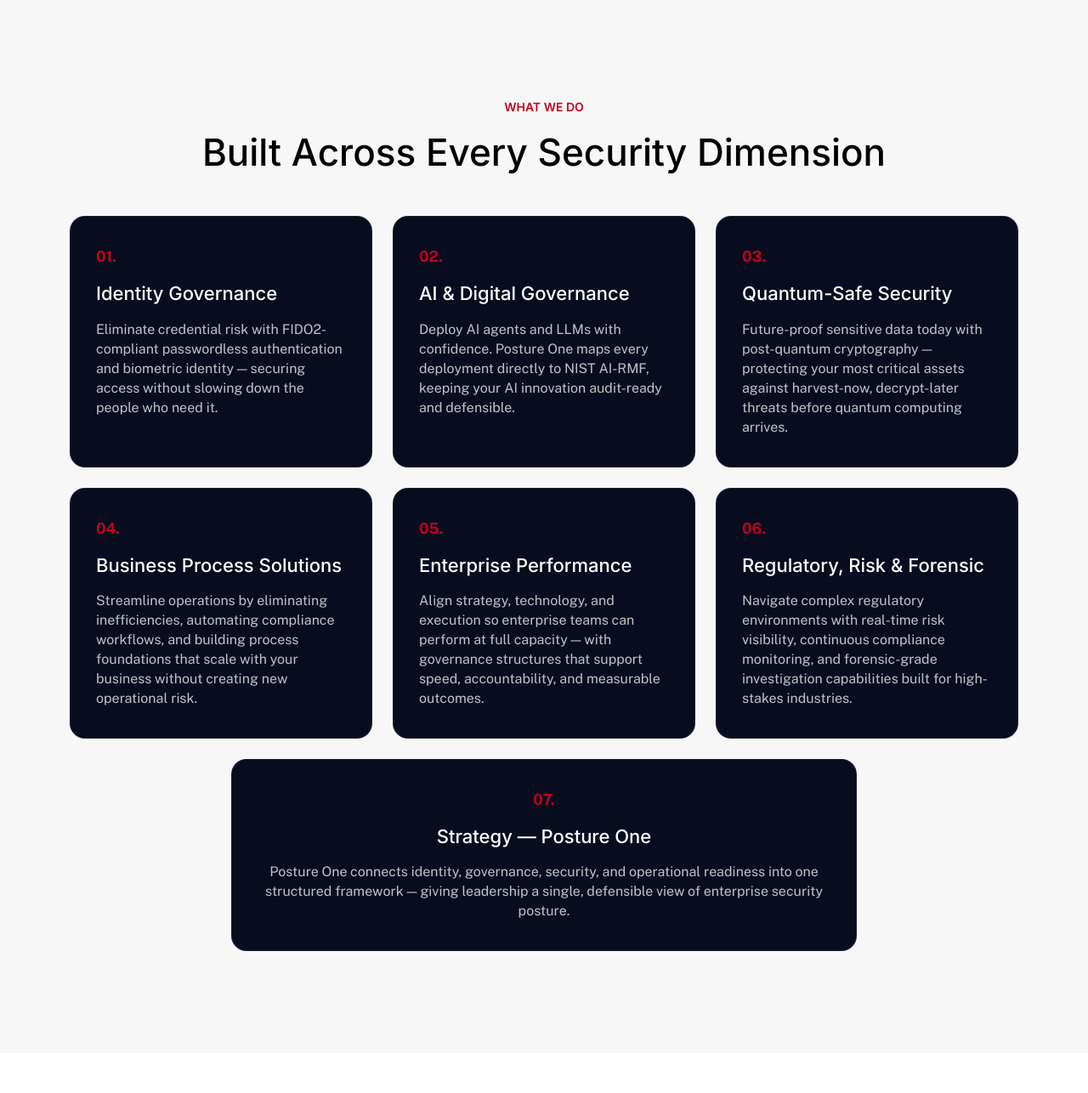
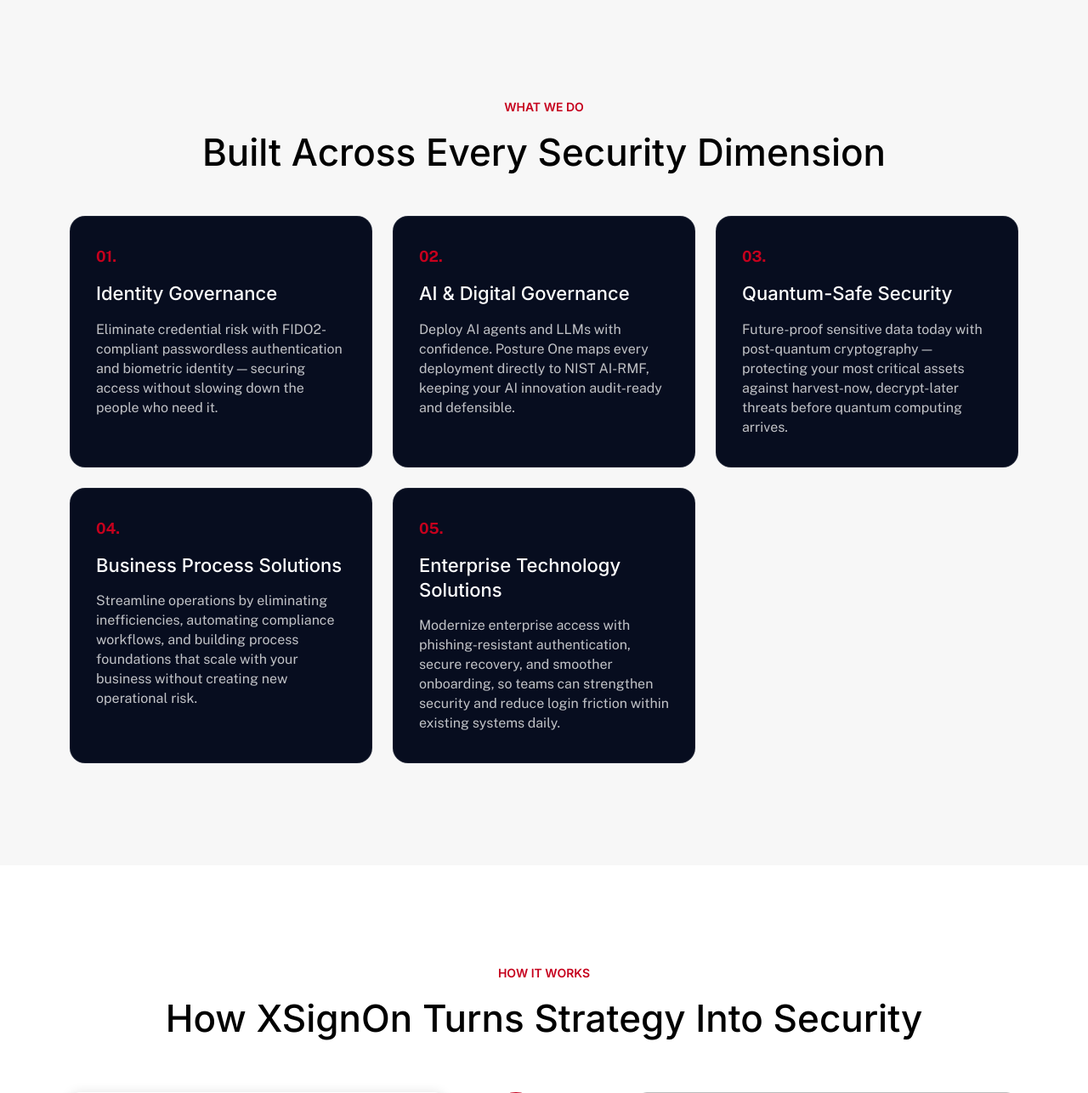
Before and after one commit to kuldeep2181991-ui/xsignon-demo, a Django app: page / in a window 1280 px wide. Shown: the part 1957-3243 px from the top of the page at 85% size. Run offline with Django 5.2, Linux system fonts and the light colour scheme; some libraries are stand-ins or nearby versions.

Commit message:
Updated page design and content

```diff
--- a/templates/header.html
+++ b/templates/header.html
@@ -199,9 +199,7 @@
                                                         <li><a href="{% url 'ai-digital-governance' %}">AI & Digital Governance</a></li>
                                                         <li><a href="{% url 'quantum-safe-security' %}">Quantum-Safe Security</a></li>
                                                         <li><a href="{% url 'business-process-solutions' %}">Business Process Solutions</a></li>
-                                                        <li><a href="#">Enterprise Performance</a></li>
-                                                        <li><a href="#">Regulatory, Risk & Forensic</a></li>
-                                                        <li><a href="#">Strategy</a></li>
+                                                        <li><a href="#">Enterprise Technology Solutions</a></li>
                                                     </ul>
                                                 </li>
                                                  <li class="has-dropdown">
@@ -232,7 +230,6 @@
                                                     </li>   -->
                                                     <li><a href="#">Posture One</a></li>
                                                     <li><a href="#">Passwordless Authenticator</a></li>
-                                                    <li><a href="#">Complaince Automation</a></li>
                                                 </ul>
                                             </li>
                                                 <li>
@@ -241,7 +238,7 @@
                                                         <i class="fa-solid fa-chevron-down"></i>
                                                     </a>
                                                     <ul class="submenu">
-                                                        <li><a href="{% url 'industry-thinking' %}">Industry Thinking</a></li>
+                                                        <!-- <li><a href="{% url 'industry-thinking' %}">Industry Thinking</a></li> -->
                                                         <li><a href="{% url 'xsignon-insights' %}">XSignOn Insights</a></li>
                                                         <li><a href="{% url 'use-cases' %}">Use cases</a></li>
                                                     </ul>
--- a/templates/index.html
+++ b/templates/index.html
@@ -523,9 +523,7 @@ padding-top: 5px;
                                         </div>
                                         <div class="content">
                                             <h3>One Platform</h3>
-                                            <p>
-                                                From identity governance to quantum-safe security — one unified platform built to protect everything that matters.
-                                            </p>
+                                            <p>From identity governance to quantum-safe security — one unified platform built to protect everything that matters.</p>
                                         </div>
                                     </div>
                                 </div>
@@ -537,9 +535,7 @@ padding-top: 5px;
                                         </div>
                                         <div class="content">
                                             <h3>Zero Complexity</h3>
-                                            <p>
-                                                Enterprise-grade cybersecurity, AI governance, and compliance automation — designed for businesses that cannot afford operational disruption.
-                                            </p>
+                                            <p>Enterprise-grade cybersecurity, AI governance, and compliance automation — designed for businesses that cannot afford operational disruption.</p>
                                         </div>
                                     </div>
                                 </div>
@@ -873,12 +869,12 @@ padding-top: 5px;
             <div class="col-xl-4 col-md-6 wow fadeInUp" data-wow-delay=".3s">
                 <div class="service-card">
                     <span class="number">05.</span>
-                    <h3>Enterprise Performance</h3>
-                    <p>Align strategy, technology, and execution so enterprise teams can perform at full capacity — with governance structures that support speed, accountability, and measurable outcomes.</p>
+                    <h3>Enterprise Technology Solutions</h3>
+                    <p>Modernize enterprise access with phishing-resistant authentication, secure recovery, and smoother onboarding, so teams can strengthen security and reduce login friction within existing systems daily.</p>
                 </div>
             </div>
 
-            <div class="col-xl-4 col-md-6 wow fadeInUp" data-wow-delay=".4s">
+            <div class="col-xl-4 col-md-6 wow fadeInUp d-none" data-wow-delay=".4s">
                 <div class="service-card">
                     <span class="number">06.</span>
                     <h3>Regulatory, Risk & Forensic</h3>
@@ -886,7 +882,7 @@ padding-top: 5px;
                 </div>
             </div>
 
-            <div class="col-xl-8 col-md-12 mx-auto wow fadeInUp" data-wow-delay=".5s">
+            <div class="col-xl-8 col-md-12 mx-auto wow fadeInUp d-none" data-wow-delay=".5s">
                 <div class="service-card text-center">
                     <span class="number">07.</span>
                     <h3>Strategy — Posture One</h3>
@@ -1092,7 +1088,7 @@ padding-top: 5px;
                                             </div>
                                         </li>
 
-                                        <!-- Product 03 -->
+                                        <!-- Product 03
                                         <li class="approach-box">
                                             <div class="thumb">
                                                 <img src="/static/assets/img/home-3/project/project-03.jpg" alt="Compliance Automation">
@@ -1106,7 +1102,7 @@ padding-top: 5px;
                                             </div>
                                         </li>
 
-                                        <!-- Product 04 -->
+                                        Product 04
                                         <li class="approach-box">
                                             <div class="thumb">
                                                 <img src="/static/assets/img/home-3/project/project-01.jpg" alt="EZAI Solution">
@@ -1118,7 +1114,7 @@ padding-top: 5px;
 
                                                 <p>Machine learning-based SAP management that optimizes enterprise processes, enhances data integrity, and reduces labor across complicated business process ecosystems. </p>
                                             </div>
-                                        </li>
+                                        </li> -->
 
                                     </ul>
                                 </div>
```
